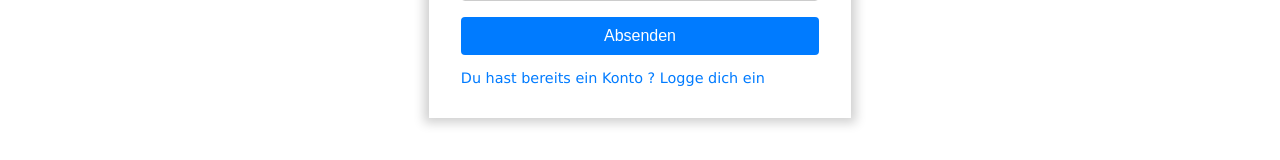
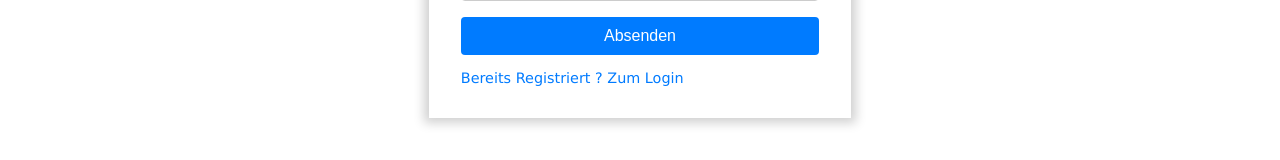
Before and after one commit to AkinKale1999/Project-New, a React (Create React App) app: page /Registrierung in a window 1280 px wide. Shown: the part 545-705 px from the top of the page. Built offline with nearby package versions, Linux system fonts and the light colour scheme.

Commit message:
NEW FEATURES

```diff
--- a/src/components/Registry/Registry.jsx
+++ b/src/components/Registry/Registry.jsx
@@ -160,7 +160,7 @@ function Register() {
             <div>
               <div id="Navigate_To_LoginDIV">
                 <Link to={"/Login"} id="Sign_In" style={{ color: "#007bff", textDecoration: "none" }}>
-                  Du hast bereits ein Konto ? Logge dich ein
+                  Bereits Registriert ? Zum Login
                 </Link>
               </div>
             </div>
```
Also changed, not shown: 1 other file (tests, documents, lock files or other folders).
